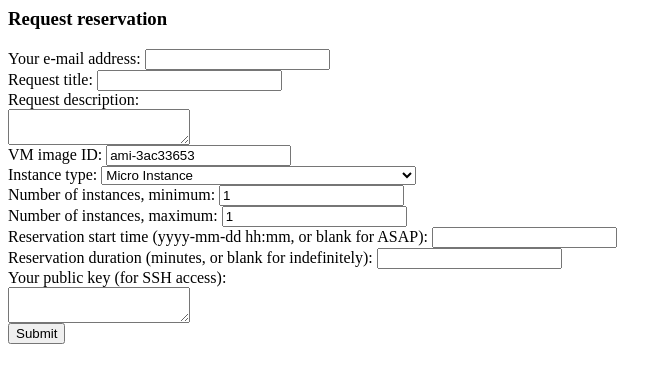
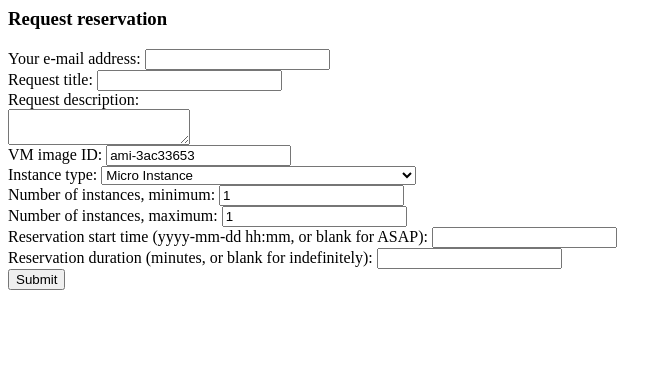
Before and after one commit to andersfeder/setiquest-cloudreserve, a PHP site: page /request.php in a window 1280 px wide. Shown: the top 383 px of the page, without its empty margins (0-672 px from the left). Run offline with PHP 8.4, Linux system fonts and the light colour scheme.

Commit message:
Removed public key field, now elsewhere (/request.php).

```diff
--- a/request.php
+++ b/request.php
@@ -34,8 +34,6 @@ define("CR_UI_REQUEST_RETURNURL", "http://" . $_SERVER['HTTP_HOST']  . dirname($
       Number of instances, maximum: <input type="text" name="maxcount" value="1"/><br>
       Reservation start time (yyyy-mm-dd hh:mm, or blank for ASAP): <input type="text" name="begins"></br>
       Reservation duration (minutes, or blank for indefinitely): <input type="text" name="duration"></br>
-      Your public key (for SSH access):<br>
-      <textarea name="publickey"></textarea><br>
       <input type="submit">
     </form>
   </body>
```
